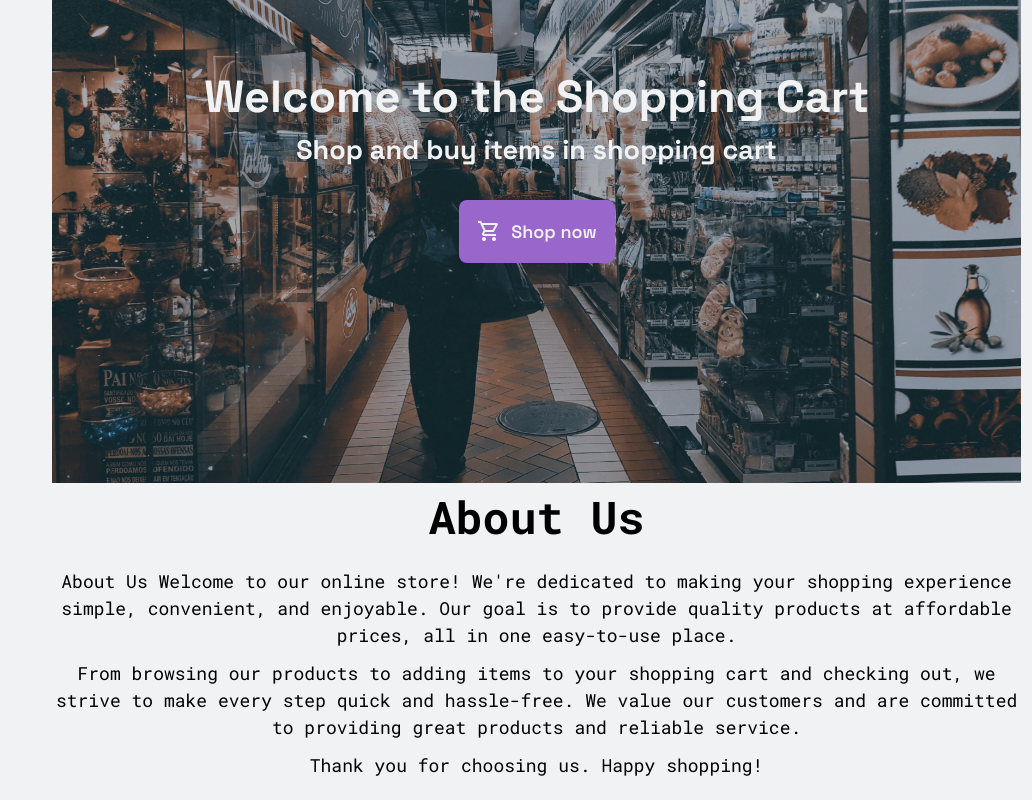
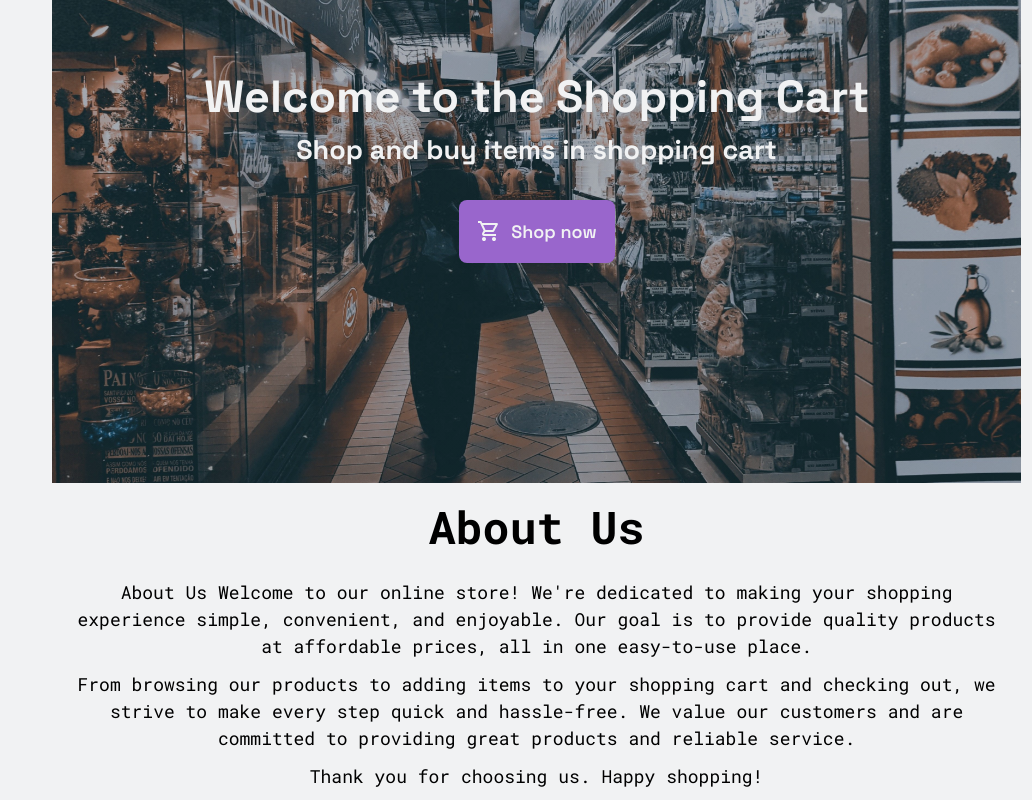
Before and after one commit to SuspiciousApplePie/shopping-cart, a React (Vite) app: page / in a window 1280 px wide. Shown: the part 223-1023 px from the top of the page, without its empty margins (248-1280 px from the left). Before the commit the page ends 1002 px from the top, so only its background shows below. Built offline with nearby package versions, Linux system fonts and the light colour scheme; no server answers.

Commit message:
Fix padding in about section

```diff
--- a/src/components/homepage/Homepage.module.css
+++ b/src/components/homepage/Homepage.module.css
@@ -82,6 +82,7 @@
   display: flex;
   flex-direction: column;
   gap: 1rem;
+  padding: var(--space-2);
 }
 
 .about h2 {
```
